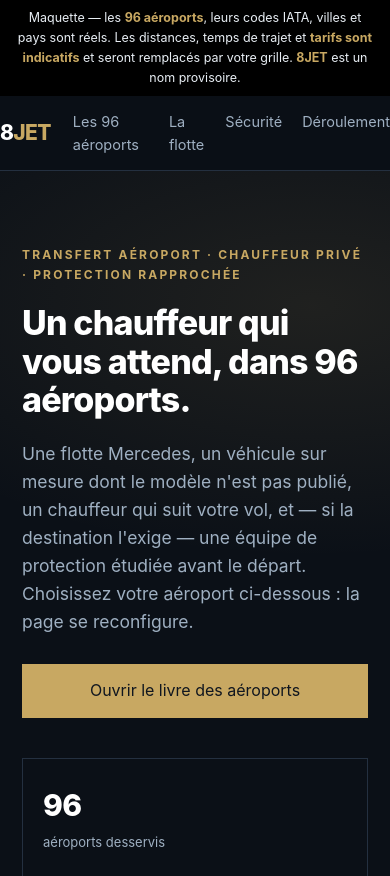
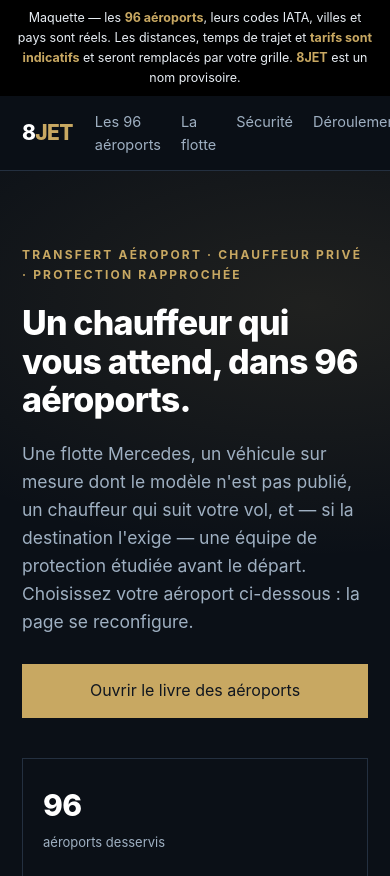
Before and after one commit to anirudhatalmale6-alt/8jet-demo, a plain HTML site: page index.html in a window 390 px wide. Shown: the top 876 px of the page. Drawn offline with Linux system fonts and the light colour scheme.

Commit message:
Barre du haut : padding horizontal retabli
Le meme <div> porte « wrap » et « tbar ». La regle .tbar posait padding:15px 0,
ce qui effacait le padding:0 22px de .wrap (meme specificite, declaree plus
bas) : le logo et le menu etaient colles au bord de l ecran en mobile et
desalignes de 22px avec le reste de la page en desktop. Rien ne debordait,
donc aucun test de debordement ne le voyait.

```diff
--- a/index.html
+++ b/index.html
@@ -24,7 +24,7 @@
 
 header.top{border-bottom:1px solid var(--l);position:sticky;top:0;z-index:30;
   background:rgba(11,16,23,.92);backdrop-filter:blur(8px)}
-.tbar{display:flex;align-items:center;gap:22px;padding:14px 0}
+.tbar{display:flex;align-items:center;gap:22px;padding:14px 22px}
 .logo{font-weight:800;font-size:21px;letter-spacing:-.03em;color:#fff}
 .logo span{color:var(--ac)}
 .tnav{margin-left:auto;display:flex;gap:20px;font-size:14.5px}
```
